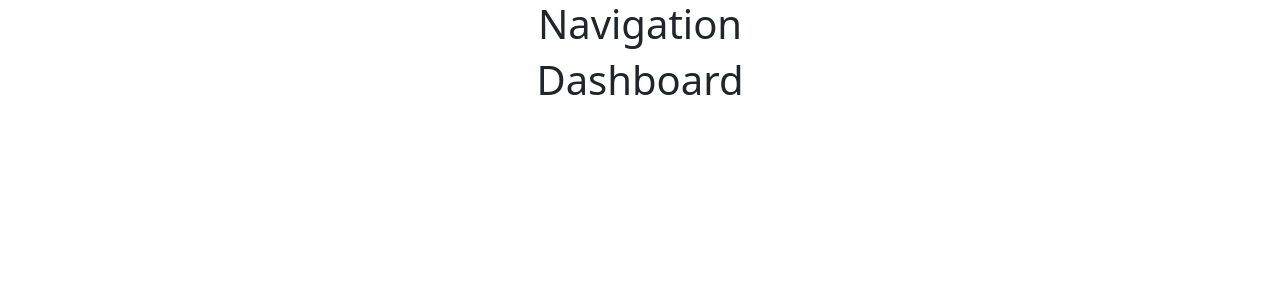
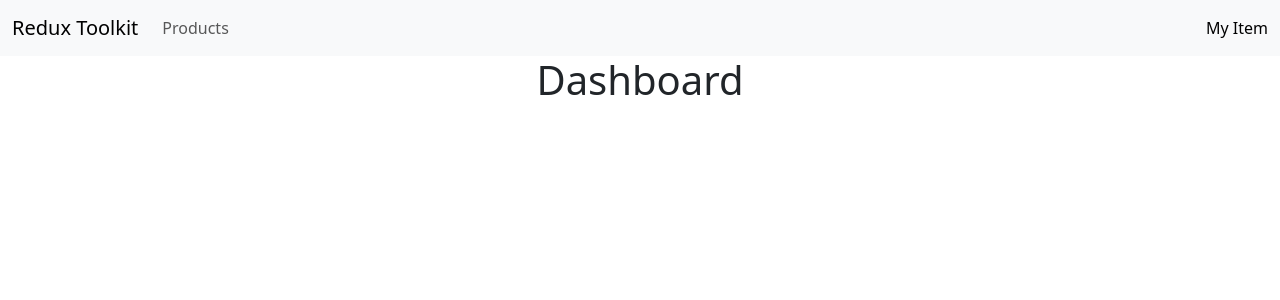
Before and after one commit to sonu355/ecomweb-using-redux, a React (Create React App) app: page / in a window 1280 px wide. Shown: the top 300 px of the page. Built offline with nearby package versions, Linux system fonts and the light colour scheme.

Commit message:
done routing between cart and dashboard

```diff
--- /dev/null
+++ b/src/components/Navbar.js
@@ -0,0 +1,26 @@
+import React from 'react'
+import Container from 'react-bootstrap/Container';
+import Nav from 'react-bootstrap/Nav';
+import Navbar from 'react-bootstrap/Navbar';
+import { Link } from 'react-router-dom';
+
+const navbar = () => {
+  return (
+      <Navbar expand="lg" className="bg-body-tertiary">
+      <Container fluid>
+        <Navbar.Brand href="#">Redux Toolkit</Navbar.Brand>
+          <Nav>
+            <Nav.Link to="/" as={Link}>Products</Nav.Link>
+          </Nav>
+          <Navbar.Toggle />
+        <Navbar.Collapse className='justify-content-end'>
+            <Navbar.Text>
+                <Nav.Link to="/cart" as={Link}>My Item</Nav.Link>
+            </Navbar.Text>
+        </Navbar.Collapse>
+      </Container>
+    </Navbar>
+  )
+}
+
+export default navbar
--- a/src/components/RootLayout.js
+++ b/src/components/RootLayout.js
@@ -1,10 +1,11 @@
 import React from 'react'
 import { Outlet } from 'react-router-dom'
+import Navbar from './Navbar'
 
 const RootLayout = () => {
   return (
     <>
-      <h1>Navigation</h1>
+      <Navbar />
       <main>
         <Outlet />
       </main>
```
